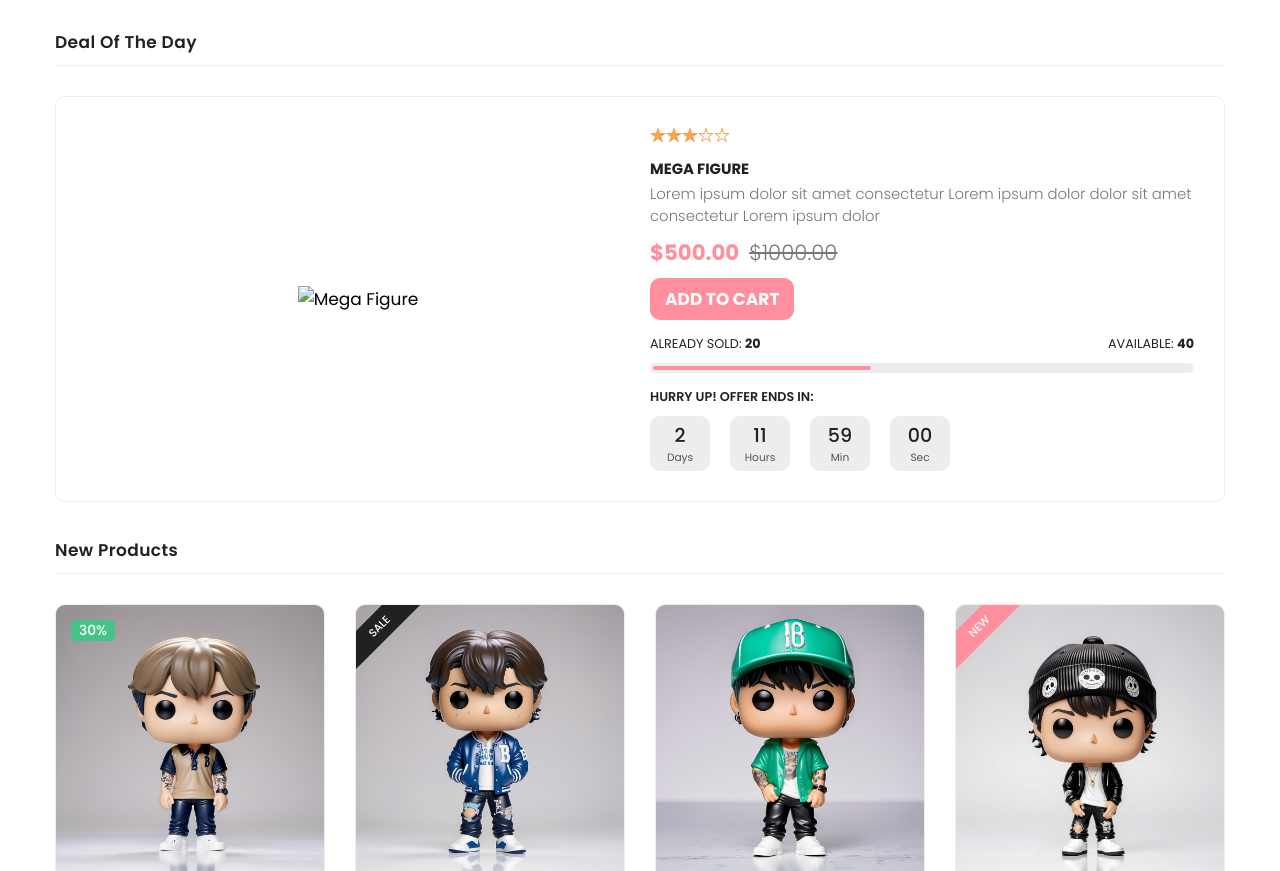
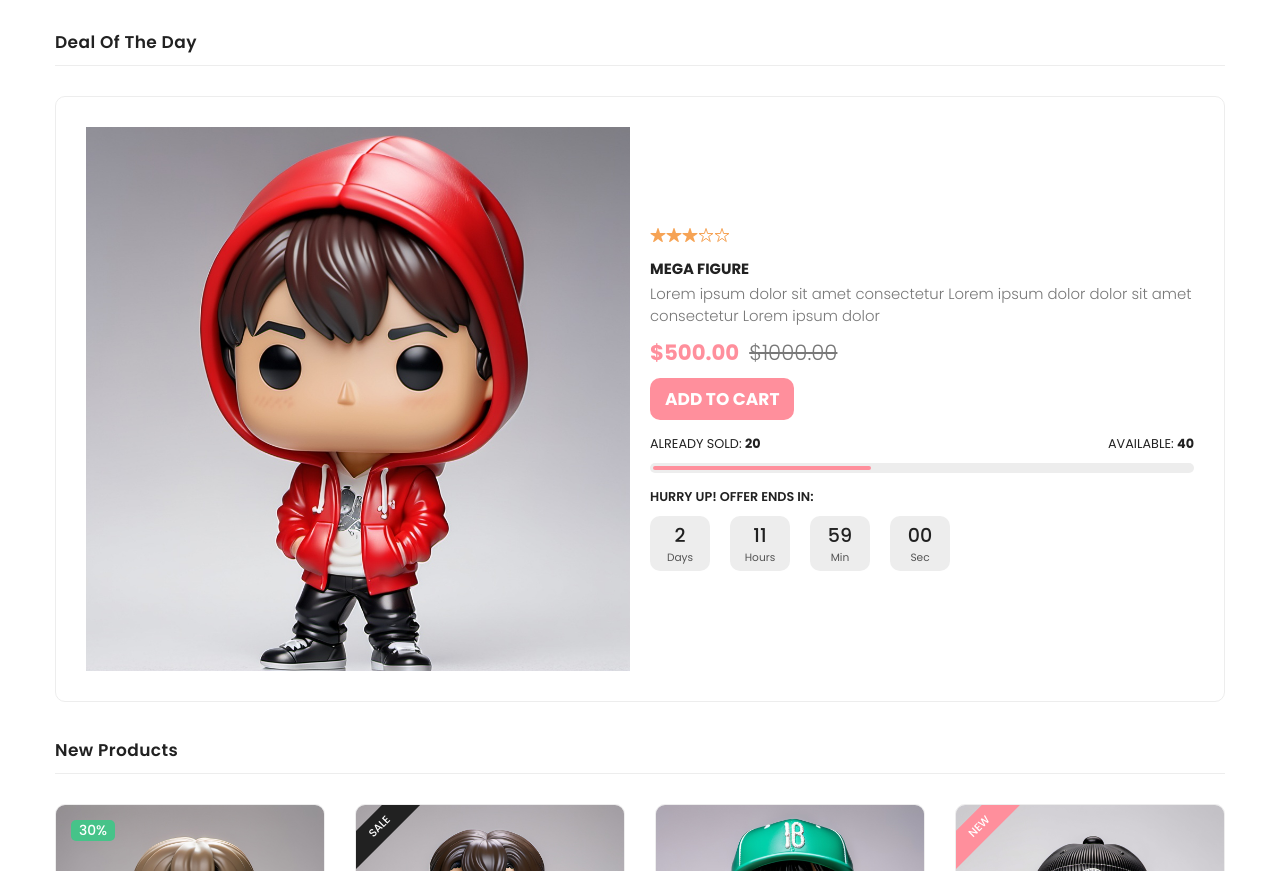
Before and after one commit to lj334g/my-website, a plain HTML site: page index.html in a window 1280 px wide. Shown: the part 692-1563 px from the top of the page. Drawn offline with nearby package versions, Linux system fonts and the light colour scheme.

Commit message:
Update index.html

```diff
--- a/index.html
+++ b/index.html
@@ -212,7 +212,7 @@
                 <div class="showcase-container">
                     <div class="showcase">
                     <div class="showcase-banner">
-                        <img src="./assets/images/products/MegaFigure.jpg.jpg" alt="Mega Figure" class="showcase-img">
+                        <img src="./assets/images/products/MegaFigure.jpg" alt="Mega Figure" class="showcase-img">
                     </div>
 
                     <div class="showcase-content">
```
